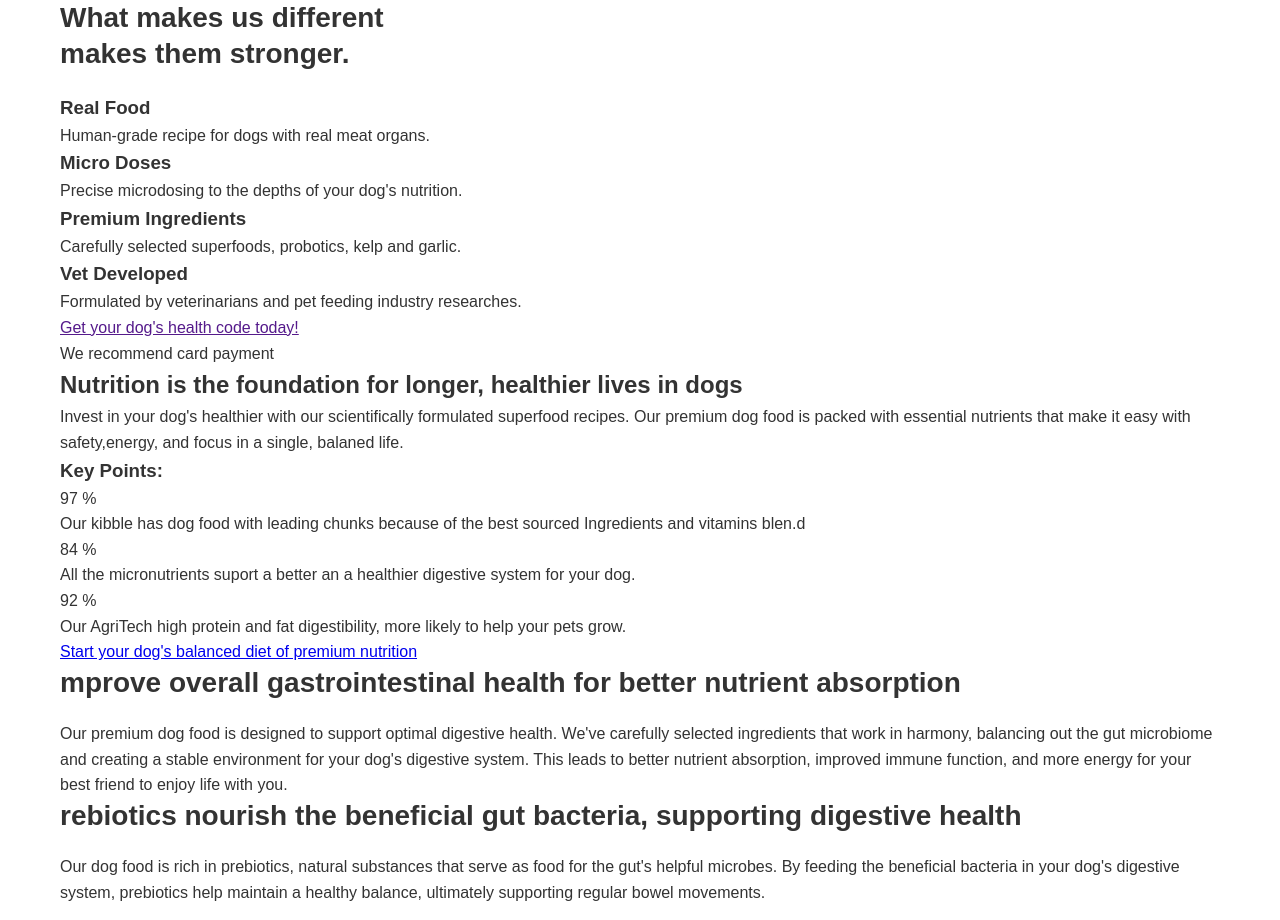
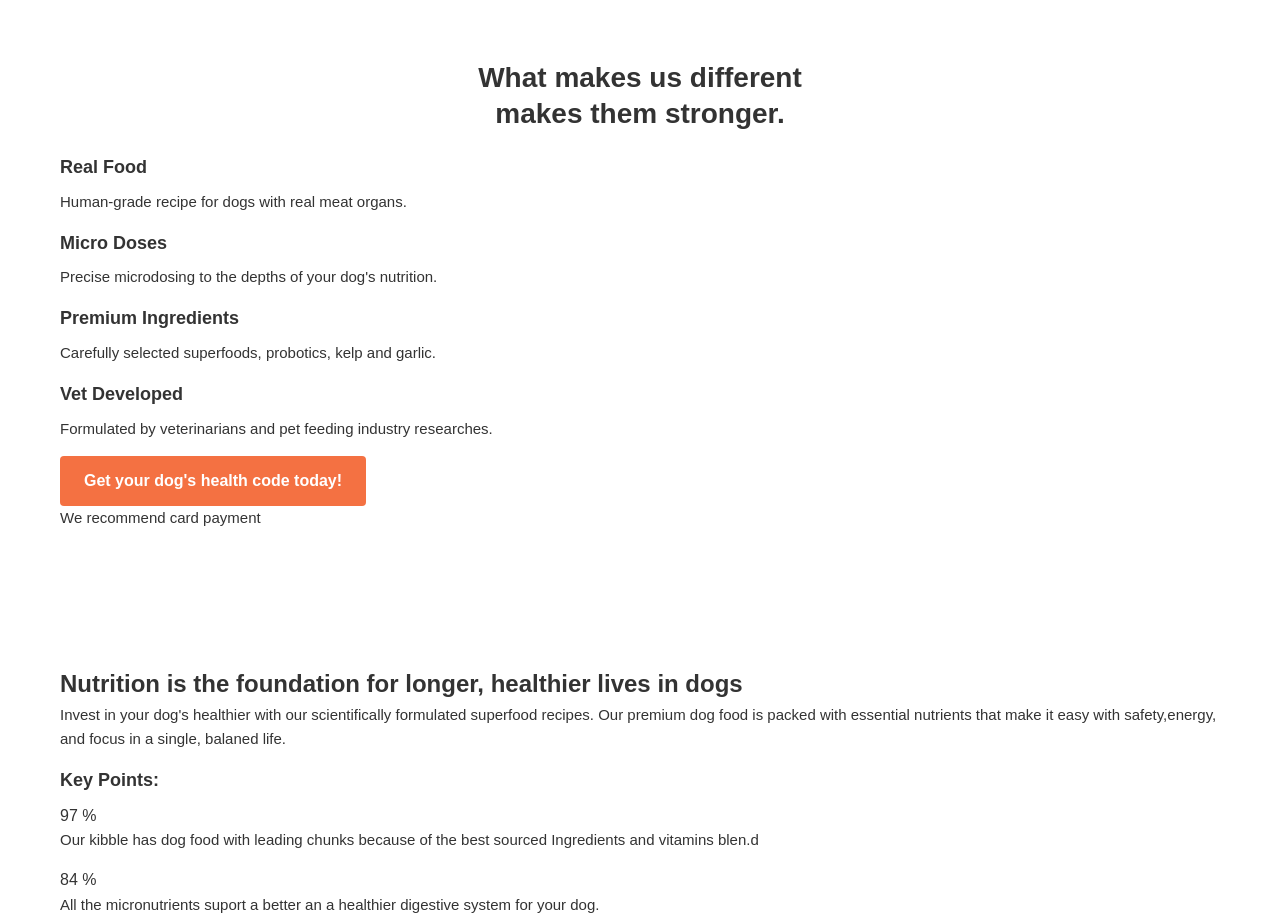
Before and after one commit to Popeaura/dgfood, a plain HTML site: page index.html in a window 1280 px wide. Shown: the top 920 px of the page. Drawn offline with Linux system fonts and the light colour scheme.

Commit message:
My modified projects folder

```diff
--- a/index.html
+++ b/index.html
@@ -9,7 +9,8 @@
 <body>
     <section class="features">
         <div class="container">
-            <h2 class="section-title">
+            <h2 class="section-title
+            t-center">
                 What makes us different <br>
                 makes them stronger.
             </h2>
--- a/styles.css
+++ b/styles.css
@@ -23,3 +23,33 @@
     color: #333;
     line-height: 1.3;
 }
+
+h3{
+    font-size: 18px;
+    font-weight: 600;
+    margin-bottom: 8px;
+}
+
+p{
+    margin-bottom: 15px;
+    font-size: 15px;
+}
+
+.t-center{
+    text-align: center;
+}
+section{
+    padding: 60px 0;
+}
+
+.cta-button {
+    display: inline-block;
+    background-color: #f47142;
+    color: white;
+    text-decoration: none;
+    padding: 12px 24px;
+    border-radius: 4px;
+    font-weight: 600;
+    text-align: center;
+    transition: background-color 0.3s;
+}
```
